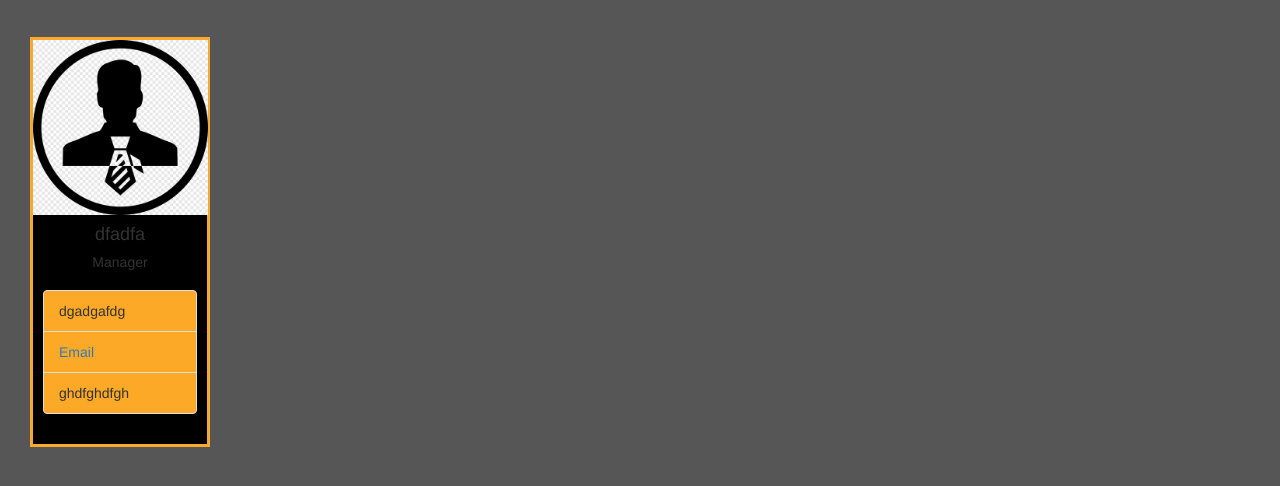
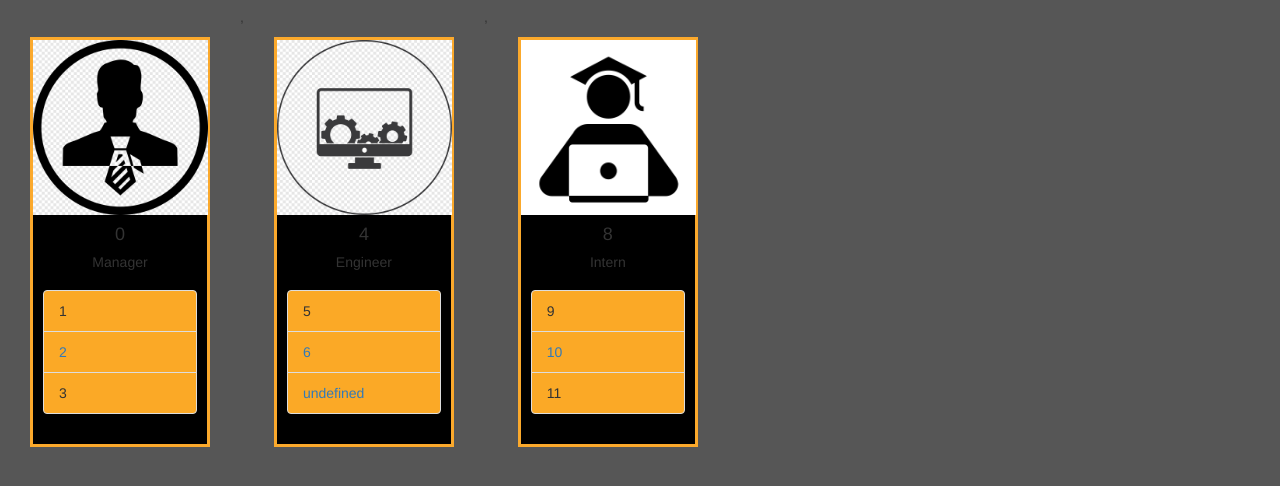
Before and after one commit to JaQwae/Team-Profile-Generator, a website: page index.HTML in a window 1280 px wide. Shown: the part 198-684 px from the top of the page. Drawn offline with nearby package versions, Linux system fonts and the light colour scheme.

```diff
--- a/index.HTML
+++ b/index.HTML
@@ -19,15 +19,41 @@
             <div class="card">
                 <img src="./images/managerMale.png" class="card-img-top icon" alt="a cartoon representation icon of a manager ">
                 <div class="card-body">
-                    <h4 class="card-title">dfadfa</h4>
+                    <h4 class="card-title">0</h4>
                     <h5 class="card-text">Manager</h5>
                 </div>
                 <ul class="list-group list-group-flush">
-                    <li class="list-group-item">dgadgafdg</li>
-                    <li class="list-group-item"><a href = "mailto: dfadaggadgafd" class ='links'>Email</a></li>
-                    <li class="list-group-item">ghdfghdfgh</li>
+                    <li class="list-group-item">1</li>
+                    <li class="list-group-item"><a href = "mailto: 2" class ='links'>2</a></li>
+                    <li class="list-group-item">3</li>
                 </ul>
             </div>
+        ,
+                <div class="card">
+                    <img src="./images/softwareDeveloperIcon(3).png" class="card-img-top icon" alt="a cartoon picture of a computer depicting gears on the screen">
+                    <div class="card-body">
+                        <h4 class="card-title">4</h4>
+                        <h5 class="card-text">Engineer</h5>
+                    </div>
+                    <ul class="list-group list-group-flush">
+                        <li class="list-group-item">5</li>
+                        <li class="list-group-item"><a href = "mailto: 6" class ='links'>6</a></li>
+                        <li class="list-group-item"><a href='https://github.com/undefined' target='_blank' rel = 'noopener' class = 'links'>undefined</a></li>
+                    </ul>
+                </div>
+            ,
+                <div class="card">
+                    <img src="./images/studentIcon.png" class="card-img-top icon" alt="a cartoon representation of a student using a laptop">
+                    <div class="card-body">
+                        <h4 class="card-title">8</h4>
+                        <h5 class="card-text">Intern</h5>
+                    </div>
+                    <ul class="list-group list-group-flush">
+                        <li class="list-group-item">9</li>
+                        <li class="list-group-item"><a href = "mailto: 10" class ='links'>10</a></li>
+                        <li class="list-group-item">11</li>
+                    </ul>
+                </div>
 
         </div>
     </main>
```
Also changed, not shown: lib/generatehtml.js.
